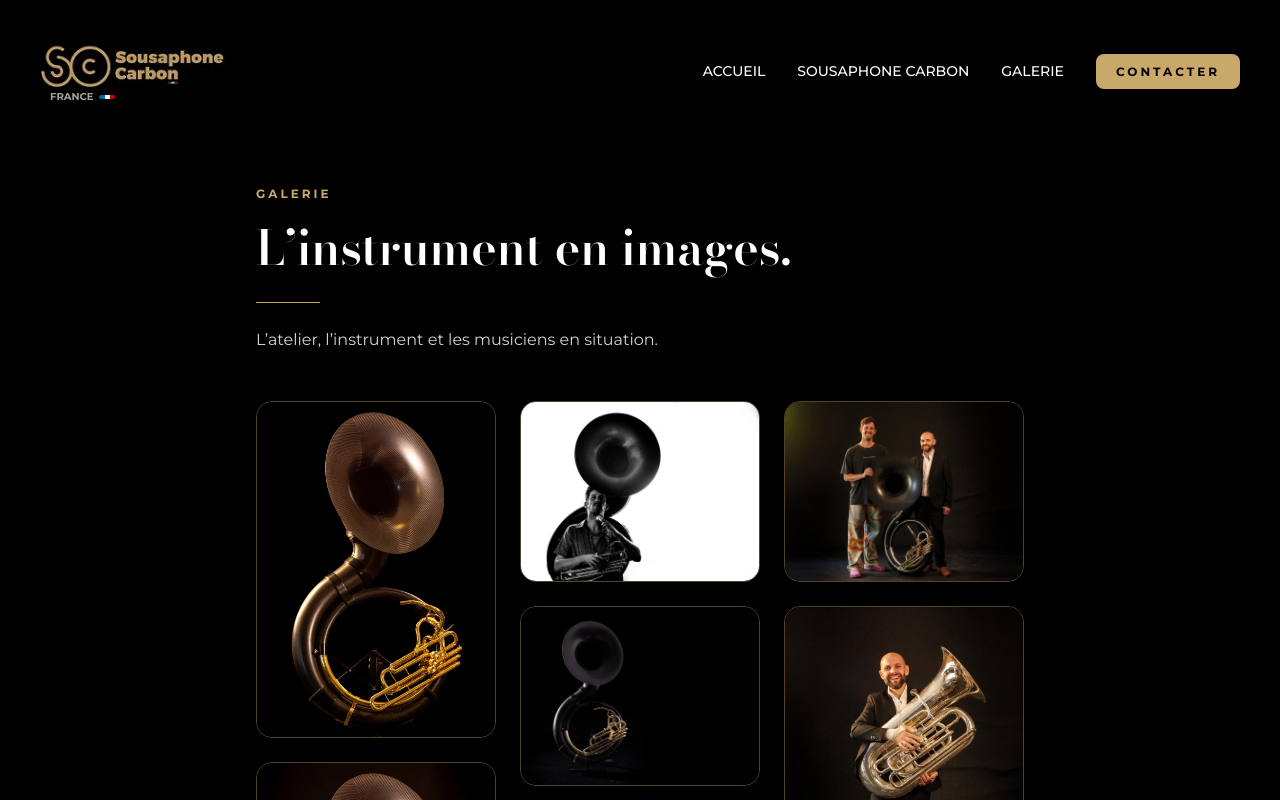
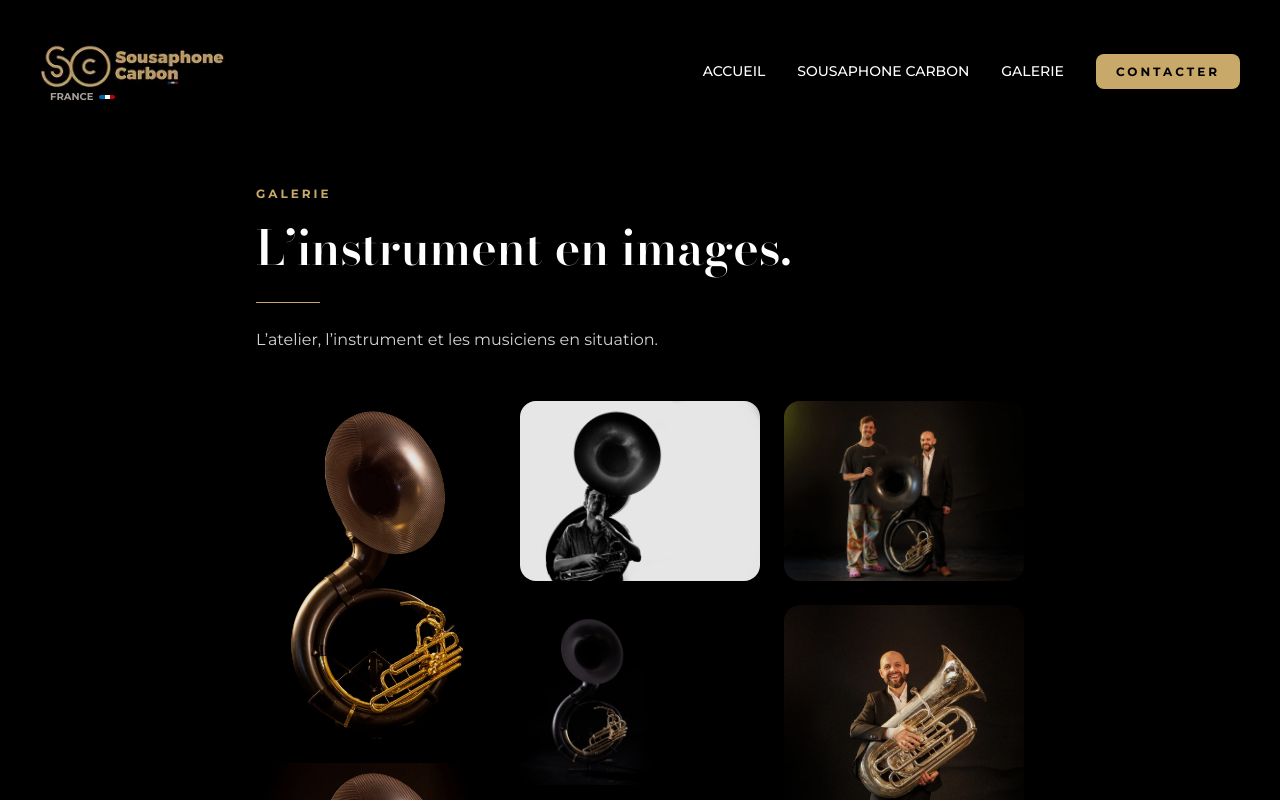
Before and after one commit to Fysalidev/www-sousaphone-carbon, a Next.js app: page /galerie in a window 1280 px wide. Shown: the top 800 px of the page. Built offline with nearby package versions, Linux system fonts and the light colour scheme.

Commit message:
5 | Galerie | Cartes sans bordure : effet eclat, zoom et filet or au survol
Generated by Mistral Vibe.
Co-Authored-By: Mistral Vibe <vibe@mistral.ai>

```diff
--- a/src/app/galerie/page.js
+++ b/src/app/galerie/page.js
@@ -240,16 +240,16 @@ export default function GaleriePage() {
         <ParagrapheSection>
           L&rsquo;atelier, l&rsquo;instrument et les musiciens en situation.
         </ParagrapheSection>
-        {/* Grille masonry : colonnes CSS (1 mobile, 2 à partir de
-            768px, 3 à partir de 1200px), chaque figure garde son
-            ratio naturel — les portraits et les paysages se
-            répartissent d'eux-mêmes. Carte à bordure dorée comme
-            les cartes de contenu du site. */}
+        {/* Effet de survol : la photo est légèrement voilée au repos
+            (brightness-90) ; au survol elle s'éclaire, zoome
+            discrètement dans son cadre (overflow-hidden) et un filet
+            or se dessine en contour — l'outline, contrairement à une
+            bordure, ne décale pas la masonry. */}
         <div className="mt-12 columns-1 gap-6 min-[768px]:columns-2 min-[1200px]:columns-3">
           {PHOTOS.map(({ src, alt, largeur, hauteur }) => (
             <figure
               key={src}
-              className="mb-6 break-inside-avoid overflow-hidden rounded-2xl border border-[#C9A96A]/40"
+              className="group mb-6 break-inside-avoid overflow-hidden rounded-2xl outline-1 -outline-offset-1 outline-transparent transition-[outline-color] duration-300 ease-out hover:outline-[#C9A96A] motion-reduce:transition-none"
             >
               <Image
                 src={src}
@@ -257,7 +257,7 @@ export default function GaleriePage() {
                 width={largeur}
                 height={hauteur}
                 sizes="(min-width: 75rem) 30vw, (min-width: 48rem) 45vw, 100vw"
-                className="h-auto w-full"
+                className="h-auto w-full brightness-90 transition-[filter,transform] duration-500 ease-out group-hover:scale-105 group-hover:brightness-100 motion-reduce:transition-none"
               />
             </figure>
           ))}
```
